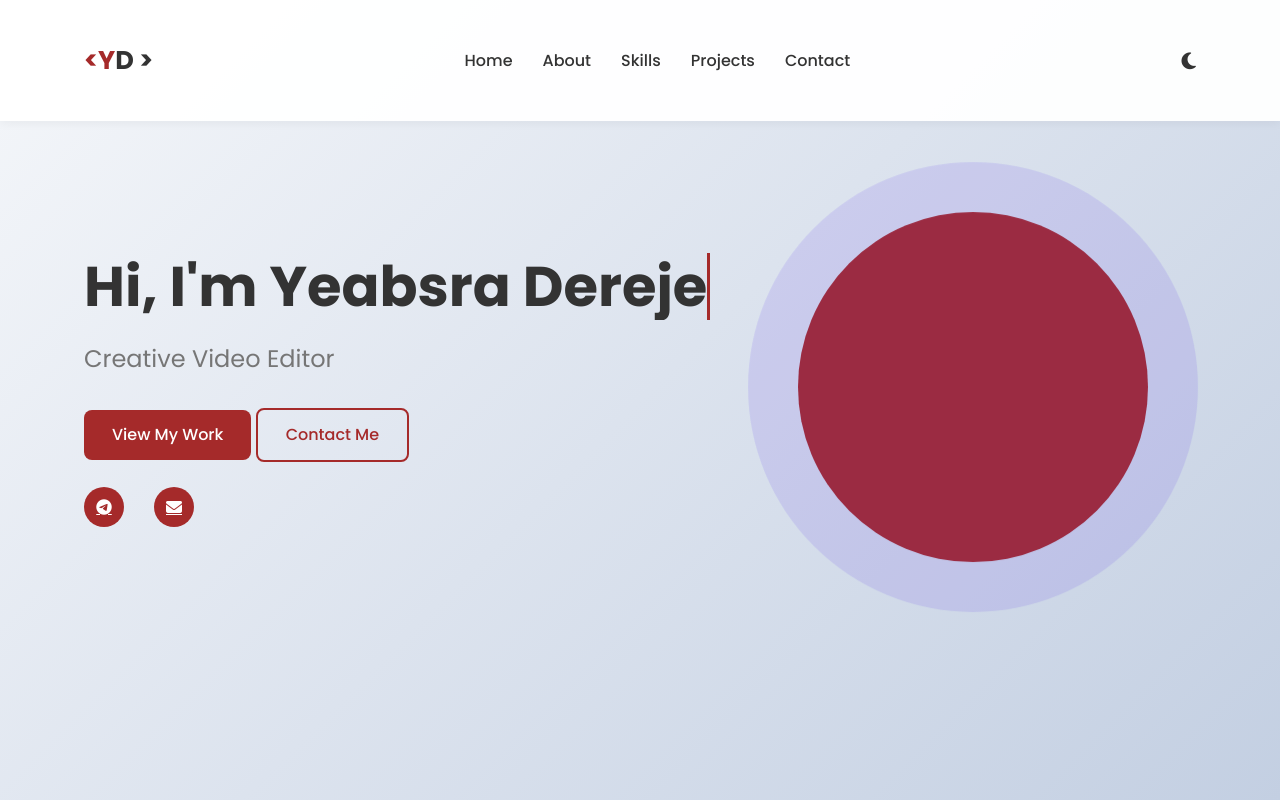
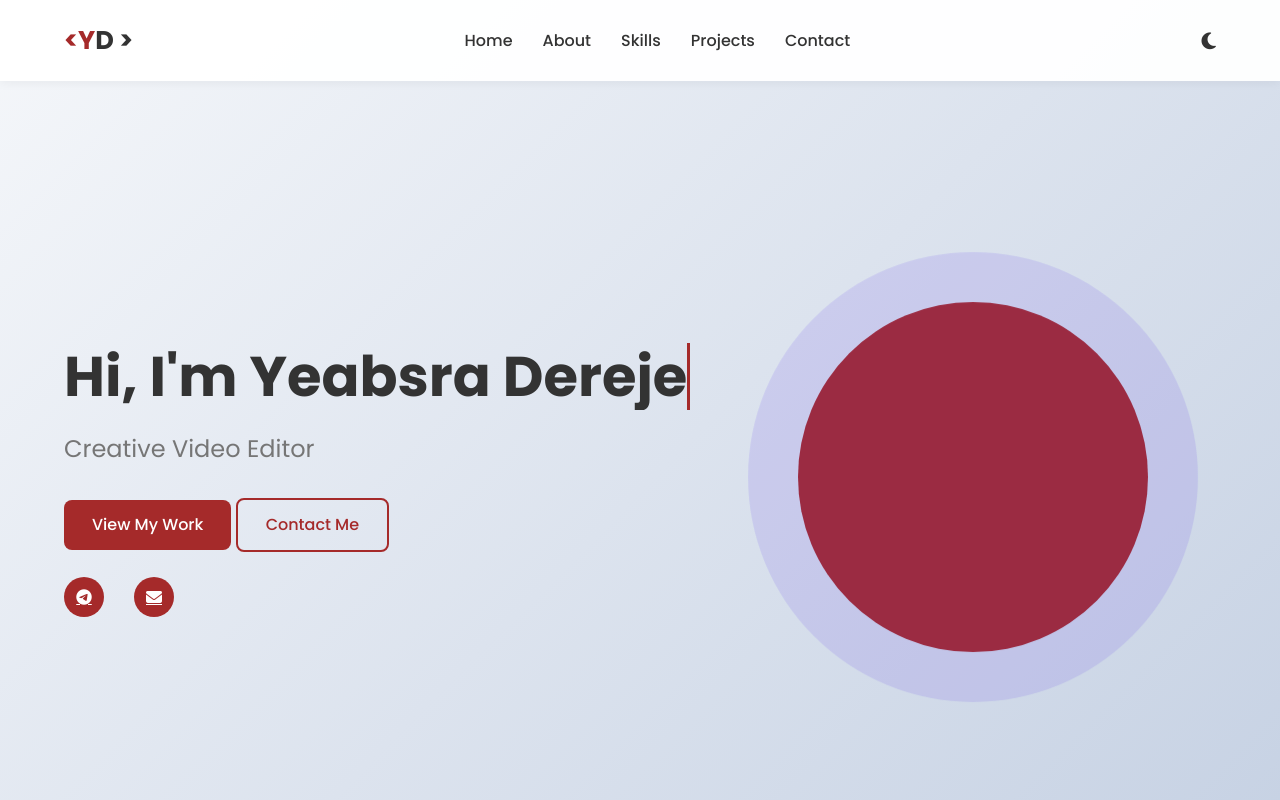
Before and after one commit to Yeabsradereje/my-portfolio, a plain HTML site: page index.html in a window 1280 px wide. Shown: the top 800 px of the page. Drawn offline with Linux system fonts and the light colour scheme.

Commit message:
my portfolio

```diff
--- a/styles.css
+++ b/styles.css
@@ -5,7 +5,7 @@
     --secondary-color: #ffc800;
     --text-color: #333;
     --text-light: #767676;
-    --bg-color: #gray;
+    --bg-color: #fff;
     --bg-light: #f9f9f9;
     --header-bg: rgba(255, 255, 255, 0.95);
     --card-bg: white;
@@ -36,7 +36,7 @@
 * {
     margin: 0;
     padding: 0;
-    box-sizing: border-box;
+   box-sizing: content-box;
 }
 
 html {
@@ -154,7 +154,7 @@ header .container {
     display: flex;
     justify-content: space-between;
     align-items: center;
-    padding: 20px;
+    padding: px;
 }
 
 .logo h1 {
```
